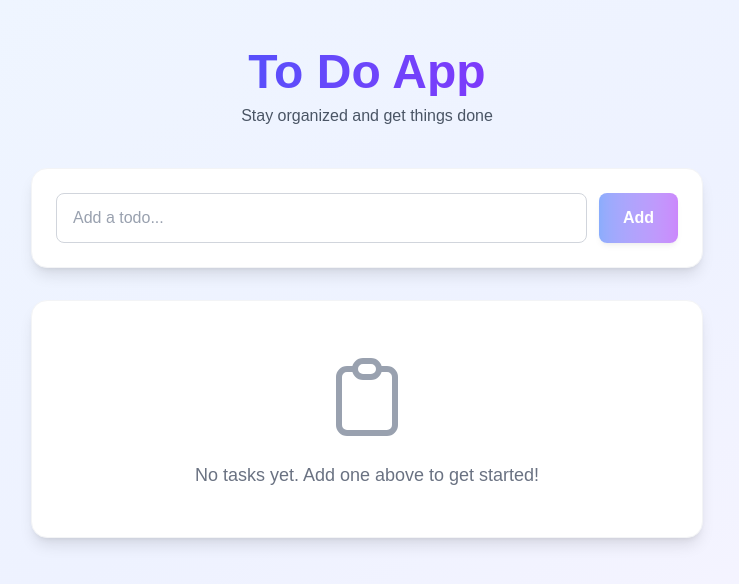
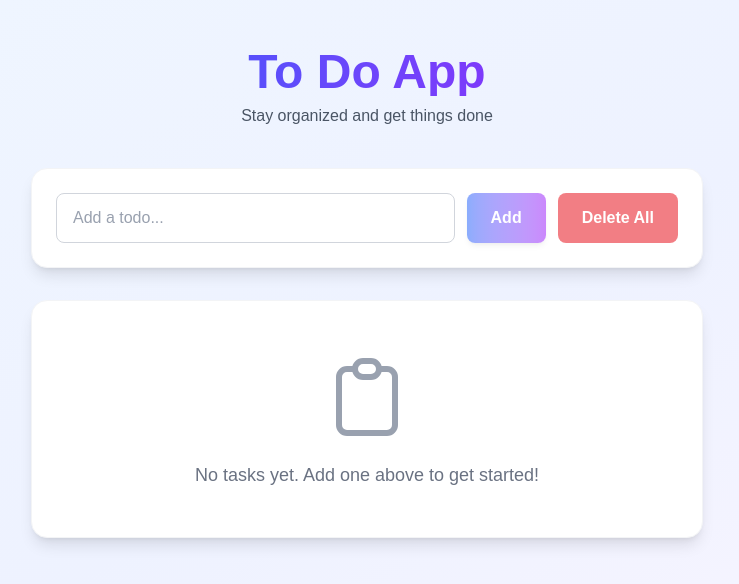
Before and after one commit to abhijeetanand628/Next-To-Do, a Next.js app: page / in a window 1280 px wide. Shown: the top 584 px of the page, without its empty margins (273-1012 px from the left). Built offline with nearby package versions, Linux system fonts and the light colour scheme.

Commit message:
Added a dlt all btn

```diff
--- a/src/app/page.tsx
+++ b/src/app/page.tsx
@@ -70,6 +70,10 @@ export default function Home() {
     }
   }
 
+  const clearAll = () => {
+    setTodos([]);
+  }
+
   return (
     <div className="min-h-screen bg-gradient-to-br from-blue-50 via-indigo-50 to-purple-50 py-12 px-4 sm:px-6 lg:px-8">
       <div className="max-w-2xl mx-auto">
@@ -97,6 +101,14 @@ export default function Home() {
               className="px-6 py-3 bg-gradient-to-r from-blue-600 to-purple-600 text-white font-semibold rounded-lg cursor-pointer hover:from-blue-700 hover:to-purple-700 transform hover:scale-105 transition-all duration-200 shadow-md hover:shadow-lg focus:outline-none focus:ring-2 focus:ring-blue-500 focus:ring-offset-2 disabled:opacity-50 disabled:cursor-not-allowed"
             >
               Add
+            </button>
+
+            <button
+              onClick={clearAll}
+              disabled={editIndex !== null || todos.length === 0}
+              className="px-6 py-3 bg-red-600 text-white font-semibold cursor-pointer rounded-lg hover:bg-red-700 disabled:opacity-50 disabled:cursor-not-allowed transition-all"
+            >
+              Delete All
             </button>
           </div>
         </div>
```
